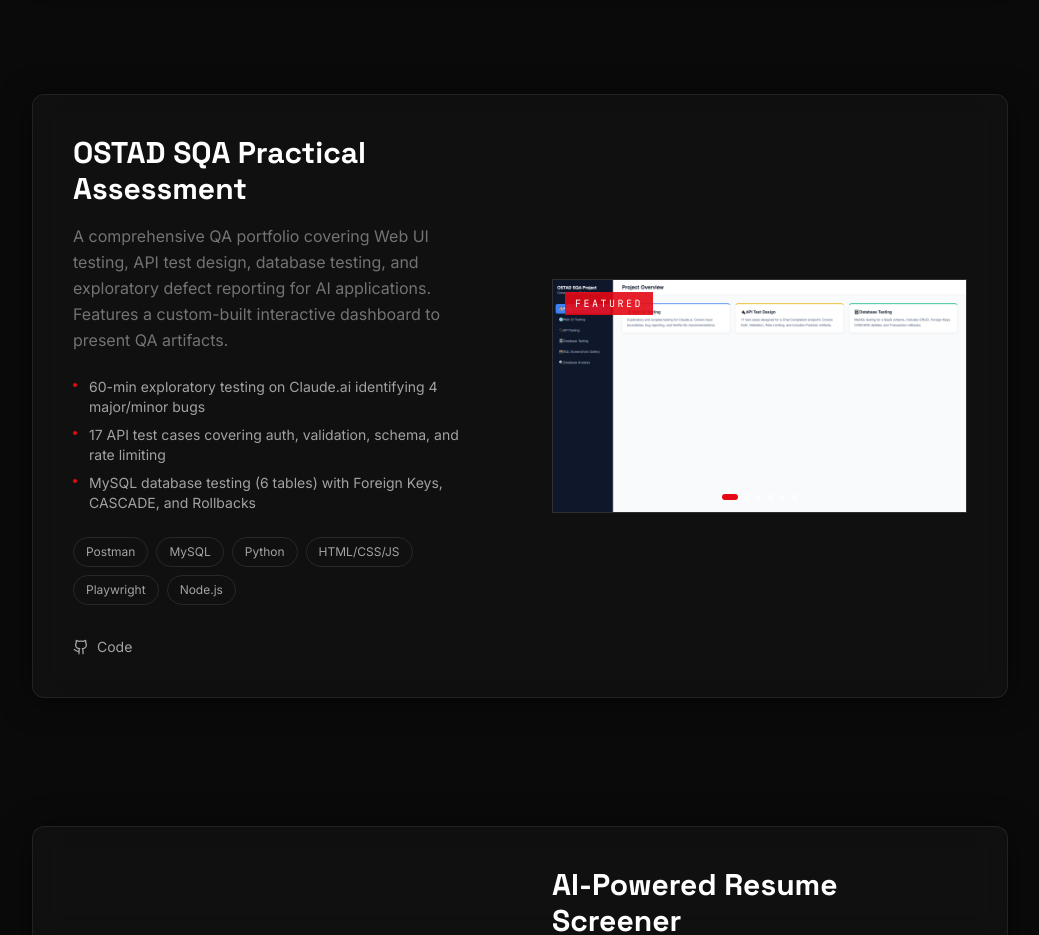
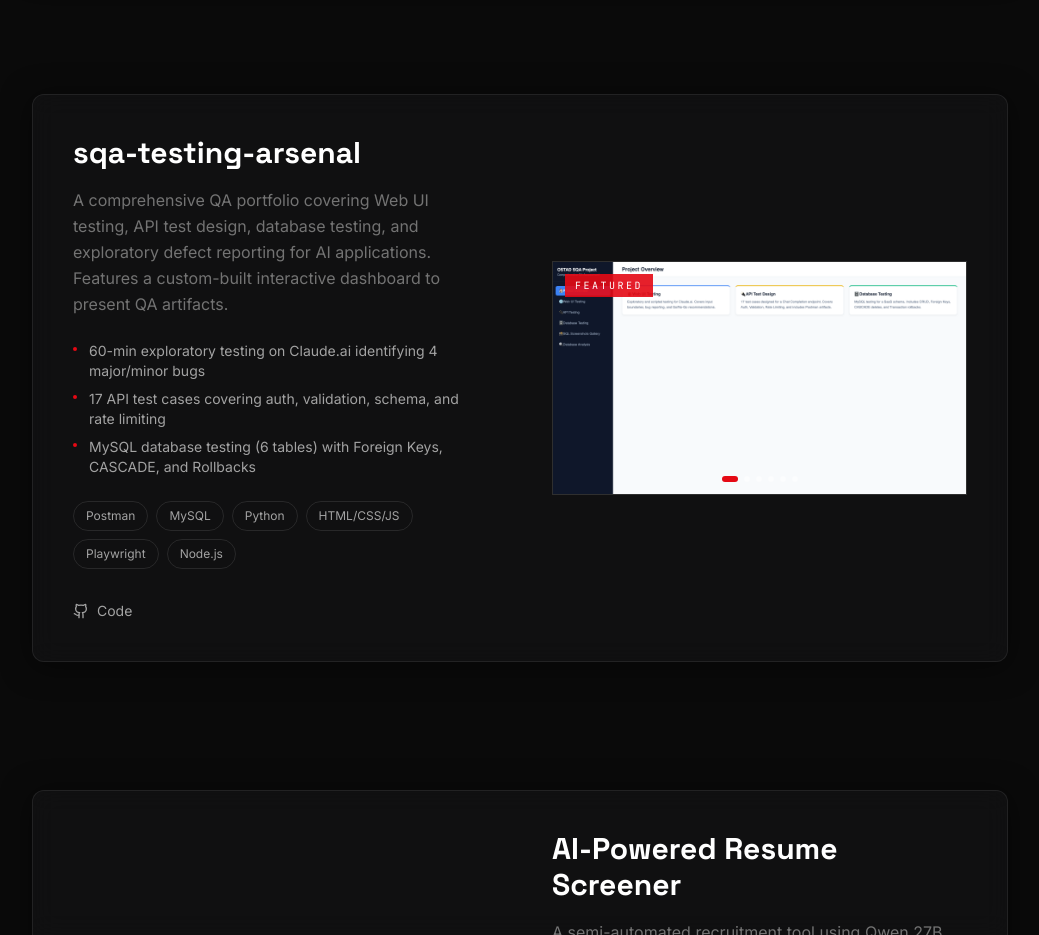
Before and after one commit to Atef123Ahabab/portfolio, a React (Vite) app: page / in a window 1280 px wide. Shown: the part 4000-4935 px from the top of the page, without its empty margins (120-1159 px from the left). Built offline with nearby package versions, Linux system fonts and the light colour scheme.

Commit message:
fix: rename OSTAD SQA to sqa-testing-arsenal and fix GitHub link

```diff
--- a/src/data/projects.ts
+++ b/src/data/projects.ts
@@ -38,7 +38,7 @@ export const projects: Project[] = [
   },
   {
     id: "ostad-sqa-assessment",
-    title: "OSTAD SQA Practical Assessment",
+    title: "sqa-testing-arsenal",
     description:
       "A comprehensive QA portfolio covering Web UI testing, API test design, database testing, and exploratory defect reporting for AI applications. Features a custom-built interactive dashboard to present QA artifacts.",
     tech: ["Postman", "MySQL", "Python", "HTML/CSS/JS", "Playwright", "Node.js"],
@@ -56,7 +56,7 @@ export const projects: Project[] = [
       `${import.meta.env.BASE_URL}projects/ostad-sqa/5_db_analysis.png`,
       `${import.meta.env.BASE_URL}projects/ostad-sqa/bug-report.png`,
     ],
-    github: "https://github.com/Atef123Ahabab/YOUR-OSTAD-REPO-LINK-HERE",
+    github: "https://github.com/Atef123Ahabab/sqa-testing-arsenal",
     featured: true,
     year: 2025,
   },
```
